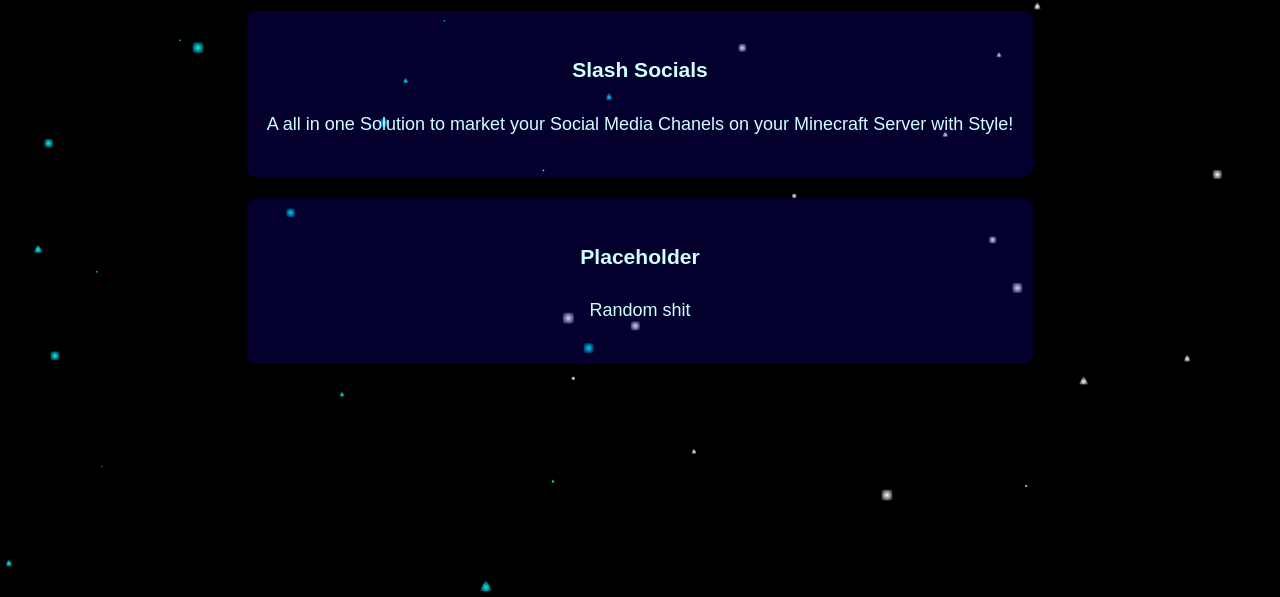
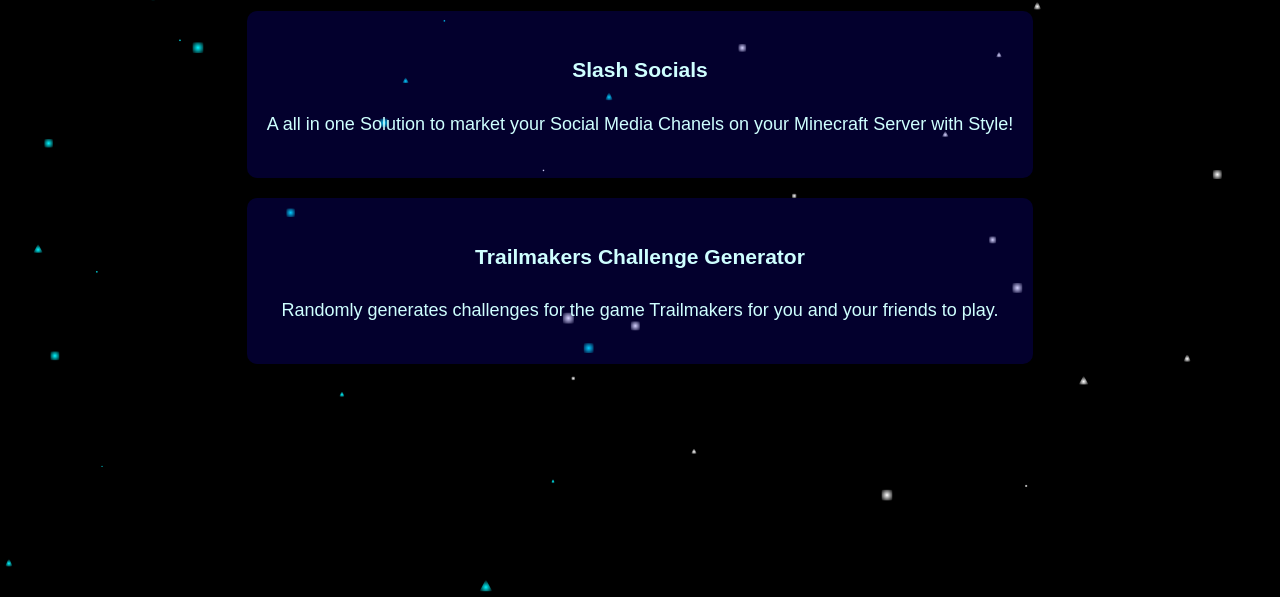
Before and after one commit to Axentia-Tech/axentia-tech.github.io, a plain HTML site: page projects.html in a window 1280 px wide. Shown: the part 203-800 px from the top of the page. Drawn offline with Linux system fonts and the light colour scheme.

Commit message:
Update projects.html

```diff
--- a/projects.html
+++ b/projects.html
@@ -74,6 +74,14 @@
       padding: 20px;
       margin: 20px 0;
       border-radius: 10px;
+      transition: transform 0.2s cubic-bezier(.4,2,.6,1), box-shadow 0.2s cubic-bezier(.4,2,.6,1);
+      cursor: pointer;
+    }
+
+    .projectCard:hover {
+      transform: translateY(-8px) scale(1.03);
+      box-shadow: 0 8px 32px 0 rgba(0,255,255,0.18), 0 2px 8px 0 rgba(0,0,0,0.12);
+      background-color: rgba(0, 255, 255, 0.10);
     }
 
     @media (max-width: 768px) {
@@ -97,15 +105,16 @@
     <div class="projectsSection">
       <h2>Our Projects</h2>
 
-      <div class="projectCard">
+
+      <a class="projectCard" href="https://www.spigotmc.org/resources/slash-socials.123518/" target="_blank" style="display:block; text-decoration:none; color:inherit;">
         <h3>Slash Socials</h3>
         <p>A all in one Solution to market your Social Media Chanels on your Minecraft Server with Style!</p>
-      </div>
+      </a>
 
-      <div class="projectCard">
-        <h3>Placeholder</h3>
-        <p>Random shit</p>
-      </div>
+      <a class="projectCard" href="https://tmchallenge.fpr.net" target="_blank" style="display:block; text-decoration:none; color:inherit;">
+        <h3>Trailmakers Challenge Generator</h3>
+        <p>Randomly generates challenges for the game Trailmakers for you and your friends to play.</p>
+      </a>
 
     </div>
   </div>
```
